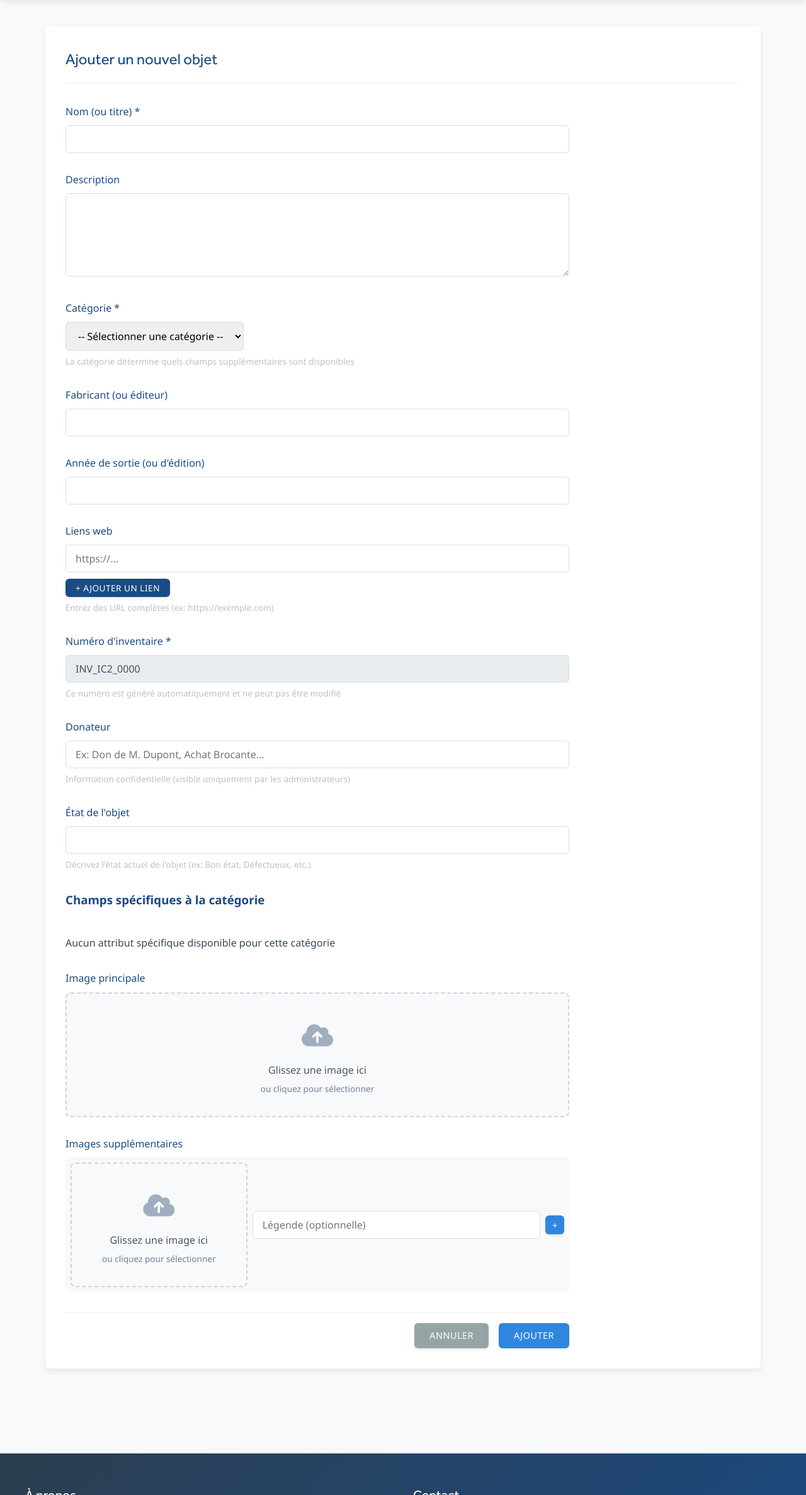
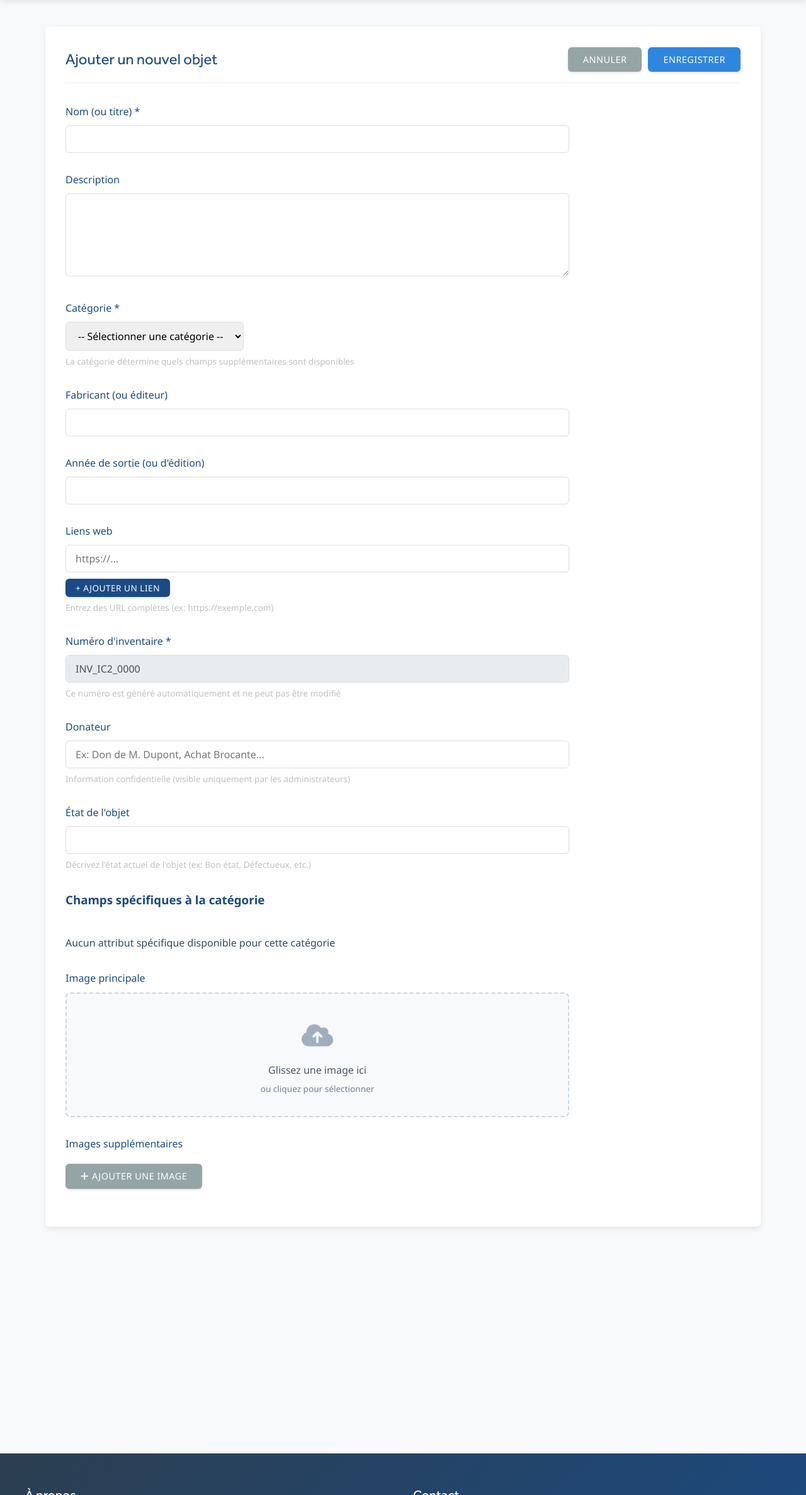
Before and after one commit to jlehuen/inventory_DB, a Flask app: page /admin/ajouter in a window 1280 px wide. Shown: the part 190-2564 px from the top of the page at 63% size. Run offline with Flask 3, Linux system fonts and the light colour scheme; a user stored in the database is signed in; data that the repository does not hold is empty; some libraries are stand-ins or nearby versions.

Commit message:
Amélioration de la gestion des images supplémentaires

```diff
--- a/static/css/style.css
+++ b/static/css/style.css
@@ -507,13 +507,18 @@ main.wide-container {
     padding: 2rem;
 }
 
-.admin-header, .admin-form-section h1 {
+.admin-header {
     display: flex;
     justify-content: space-between;
     align-items: center;
     margin-bottom: 2rem;
     padding-bottom: 1rem;
     border-bottom: 1px solid #eee;
+    font-family: 'Effra Std Bold', sans-serif;
+}
+
+.admin-form-section h1 {
+    margin-bottom: 1rem;
     font-family: 'Effra Std Bold', sans-serif;
 }
 
@@ -812,6 +817,29 @@ footer {
 }
 
 /* Admin header */
+.view-header {
+    display: flex;
+    justify-content: space-between;
+    align-items: center;
+    margin-bottom: 2rem;
+    padding-bottom: 1rem;
+    border-bottom: 1px solid #eee;
+    flex-wrap: wrap;
+    gap: 1rem;
+}
+
+.view-header h1 {
+    margin: 0;
+    font-family: 'Effra Std Bold', sans-serif;
+    color: var(--primary-color);
+}
+
+.view-actions {
+    display: flex;
+    gap: 10px;
+    align-items: center;
+}
+
 .admin-actions {
     display: flex;
     gap: 1rem;
@@ -819,6 +847,17 @@ footer {
 
 /* Responsive */
 @media (max-width: 768px) {
+    .view-header {
+        flex-direction: column;
+        align-items: flex-start;
+    }
+
+    .view-actions {
+        width: 100%;
+        justify-content: flex-start;
+        flex-wrap: wrap;
+    }
+
     .objet-detail-content {
         grid-template-columns: 1fr;
     }
--- a/templates/admin/ajouter.html
+++ b/templates/admin/ajouter.html
@@ -6,7 +6,13 @@
 
 {% block content %}
 <section class="admin-form-section">
-    <h1>Ajouter un nouvel objet</h1>
+    <div class="view-header">
+        <h1>Ajouter un nouvel objet</h1>
+        <div class="view-actions">
+            <a href="{{ url_for('collection') }}" class="btn secondary">Annuler</a>
+            <button type="button" class="btn primary" onclick="document.querySelector('.admin-form').submit();">Enregistrer</button>
+        </div>
+    </div>
 
     <form method="post" enctype="multipart/form-data" class="admin-form">
         <div class="form-group">
@@ -90,17 +96,10 @@
         <div class="form-group images-supplementaires">
             <label>Images supplémentaires</label>
             <div class="image-upload-container" id="images-container">
-                <div class="image-upload-item">
-                    <input type="file" name="images_supplementaires" accept="image/*">
-                    <input type="text" name="legende_0" placeholder="Légende (optionnelle)">
-                    <button type="button" class="btn-small" onclick="ajouterChampImage()">+</button>
-                </div>
             </div>
-        </div>
-
-        <div class="form-actions">
-            <a href="{{ url_for('collection') }}" class="btn secondary">Annuler</a>
-            <button type="submit" class="btn primary">Ajouter</button>
+            <button type="button" class="btn secondary" style="margin-top: 10px;" onclick="ajouterChampImage()">
+                <i class="fas fa-plus"></i> Ajouter une image
+            </button>
         </div>
     </form>
 </section>
--- a/templates/detail.html
+++ b/templates/detail.html
@@ -7,12 +7,12 @@
 
 {% block content %}
 <section class="objet-detail">
-    <div class="objet-detail-header">
+    <div class="view-header">
         <div class="header-main-info">
             <h1>{{ objet['nom'] }}</h1>
             <p class="objet-categorie">Catégorie: <a href="{{ url_for('objets_par_categorie', categorie=objet['categorie']) }}">{{ objet['categorie'] }}</a></p>
         </div>
-        <div class="objet-actions">
+        <div class="view-actions">
             {% if current_user.is_authenticated %}
                 <a href="{{ url_for('collection') }}" class="btn"><i class="fas fa-arrow-left"></i> Retour à la liste</a>
                 <a href="{{ url_for('modifier_objet', id=objet['id']) }}" class="btn primary"><i class="fas fa-edit"></i> Editer la fiche</a>
```
Also changed, not shown: templates/admin/modifier.html (+6 -8 lines).
